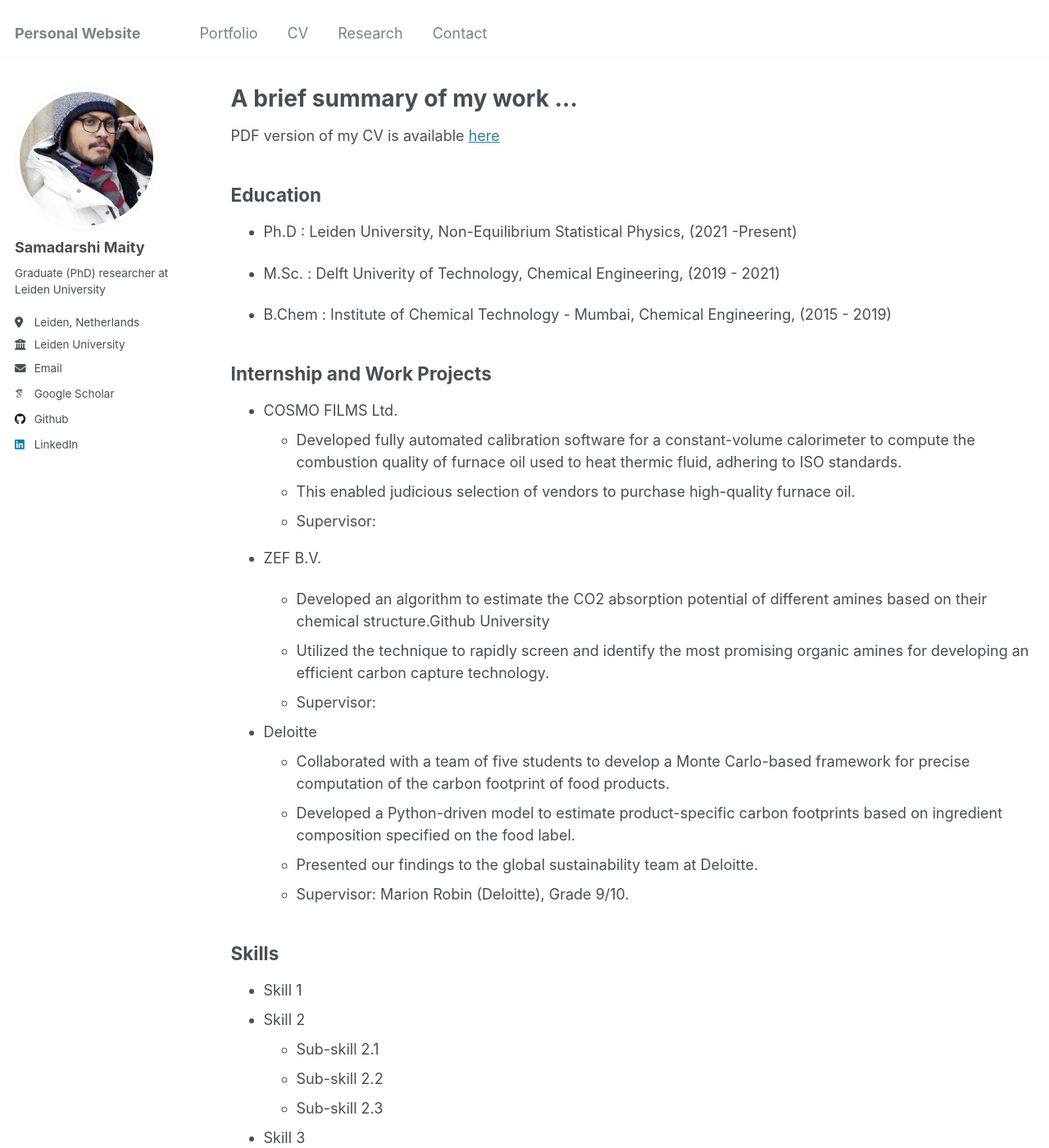
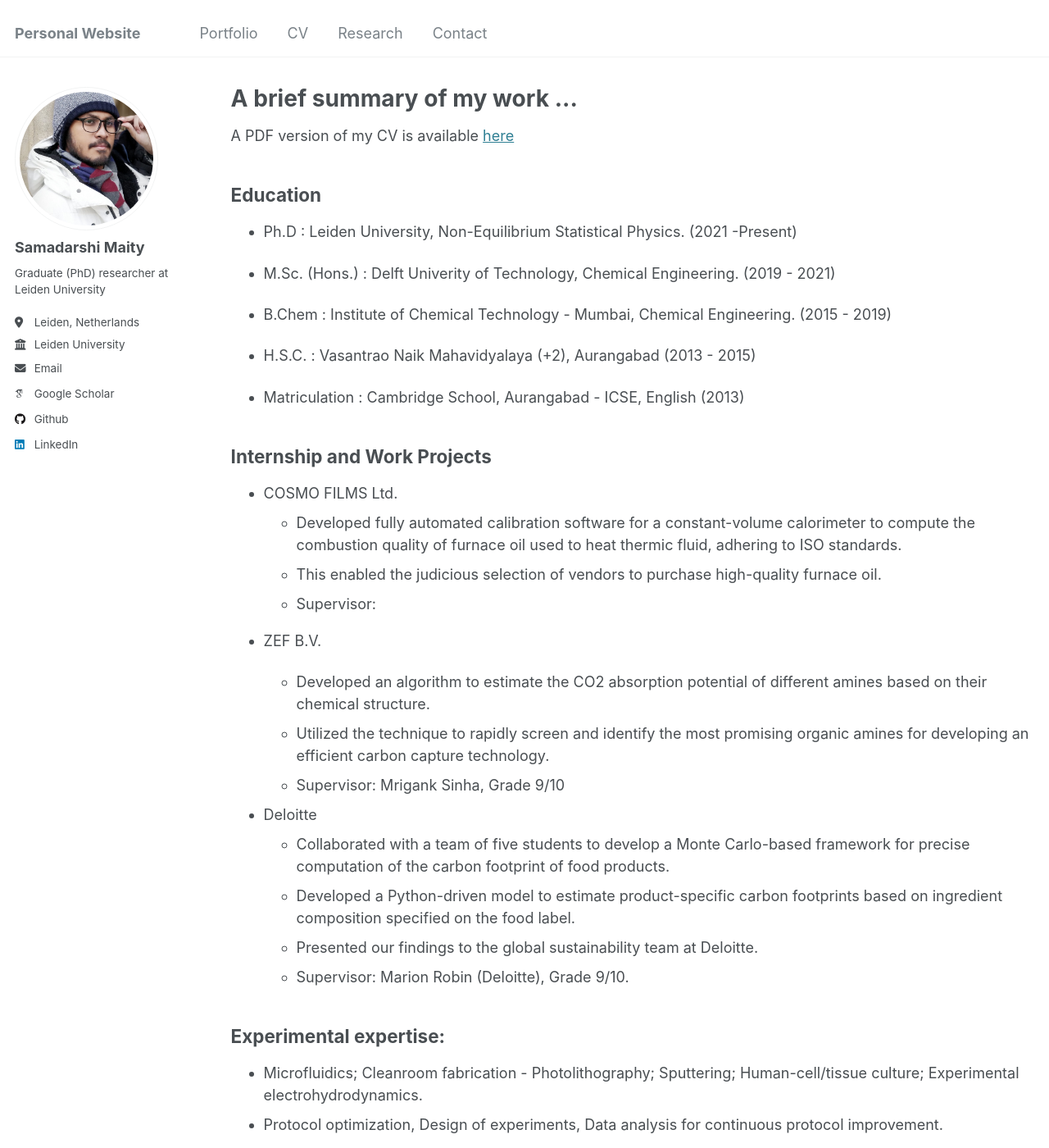
Before and after one commit to Samadarshi-Maity/Samadarshi-Maity.github.io, a Jekyll site: the page built from _pages/cv.md, in a window 1280 px wide and 1400 px high. Shown: the whole window at 82% size. Built offline with Jekyll 4.4.1, drawn with Linux system fonts in a browser that asks for light colours; some web fonts are replaced; some of the changed text lies outside the part shown.

Commit message:
Update cv.md

```diff
--- a/_pages/cv.md
+++ b/_pages/cv.md
@@ -7,29 +7,33 @@ redirect_from:
   - /resume
 ---
 
-PDF version of my CV is available
+A PDF version of my CV is available
 <a href = 'https://github.com/Samadarshi-Maity/Samadarshi-Maity.github.io/blob/main/_publications/CV_.pdf' download>here</a>
 
 ## Education
 
-* Ph.D   : Leiden University, Non-Equilibrium Statistical Physics,  (2021 -Present)
+* Ph.D           : Leiden University, Non-Equilibrium Statistical Physics. (2021 -Present)
 
-* M.Sc.  : Delft Univerity of Technology,  Chemical Engineering, (2019 - 2021)
+* M.Sc. (Hons.)  : Delft Univerity of Technology, Chemical Engineering. (2019 - 2021)
 
-* B.Chem : Institute of Chemical Technology - Mumbai, Chemical Engineering, (2015 - 2019)
+* B.Chem         : Institute of Chemical Technology - Mumbai, Chemical Engineering. (2015 - 2019)
+
+* H.S.C.         : Vasantrao Naik Mahavidyalaya (+2), Aurangabad  (2013 - 2015)
+
+* Matriculation  : Cambridge School, Aurangabad - ICSE, English (2013)
 
 ## Internship and Work Projects
 
 * COSMO FILMS Ltd.
   * Developed fully automated calibration software for a constant-volume calorimeter to compute the combustion quality of furnace oil used to heat thermic fluid, adhering to ISO standards.
-  * This enabled judicious selection of vendors to purchase high-quality furnace oil.
+  * This enabled the judicious selection of vendors to purchase high-quality furnace oil.
   * Supervisor:
 
 * ZEF B.V.
 
-  * Developed an algorithm to estimate the CO2 absorption potential of different amines based on their chemical structure.Github University
+  * Developed an algorithm to estimate the CO2 absorption potential of different amines based on their chemical structure.
   * Utilized the technique to rapidly screen and identify the most promising organic amines for developing an efficient carbon capture technology.
-  * Supervisor:
+  * Supervisor: Mrigank Sinha, Grade 9/10
 
 * Deloitte
   * Collaborated with a team of five students to develop a Monte Carlo-based framework for precise computation of the carbon footprint of food products.
@@ -37,15 +41,18 @@ PDF version of my CV is available
   * Presented our findings to the global sustainability team at Deloitte.
   * Supervisor: Marion Robin (Deloitte), Grade 9/10.
 
-## Skills
+## Experimental expertise:
 
-* Skill 1
-* Skill 2
-  * Sub-skill 2.1
-  * Sub-skill 2.2
-  * Sub-skill 2.3
-* Skill 3
-*
+  * Microfluidics; Cleanroom fabrication - Photolithography; Sputtering; Human-cell/tissue culture; Experimental electrohydrodynamics.
+  * Protocol optimization, Design of experiments, Data analysis for continuous protocol improvement.
+
+## Languages
+
+* English - Full working proficiency
+* Dutch   - Limited working proficiency (A2 - B1)
+* Bengali - Native
+* Marathi - Native
+
 ## Service and leadership
 
 * Currently signed in to 43 different slack teams
```
